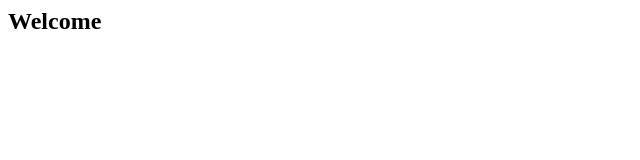
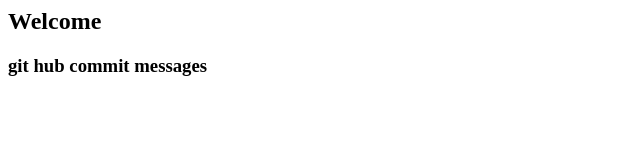
Before and after one commit to bsrikavya17/demoproject, a plain HTML site: page aboutus.html in a window 1280 px wide. Shown: the whole page, without its empty margins (0-640 px from the left). Drawn offline with Linux system fonts and the light colour scheme.

Commit message:
second commit

```diff
--- a/aboutus.html
+++ b/aboutus.html
@@ -4,5 +4,6 @@
         <h2>
             Welcome
         </h2>
+        <h3>git hub commit messages</h3>
     </body>
 </html>
```
Also changed, not shown: index.html (+1 -0 lines).
